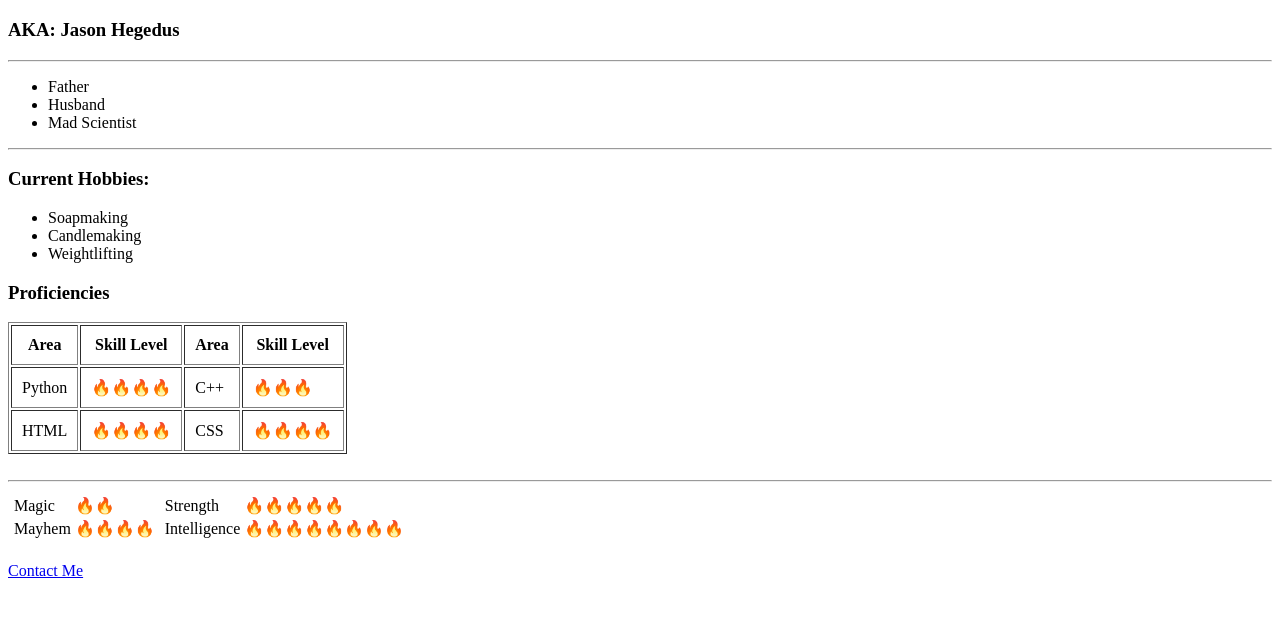
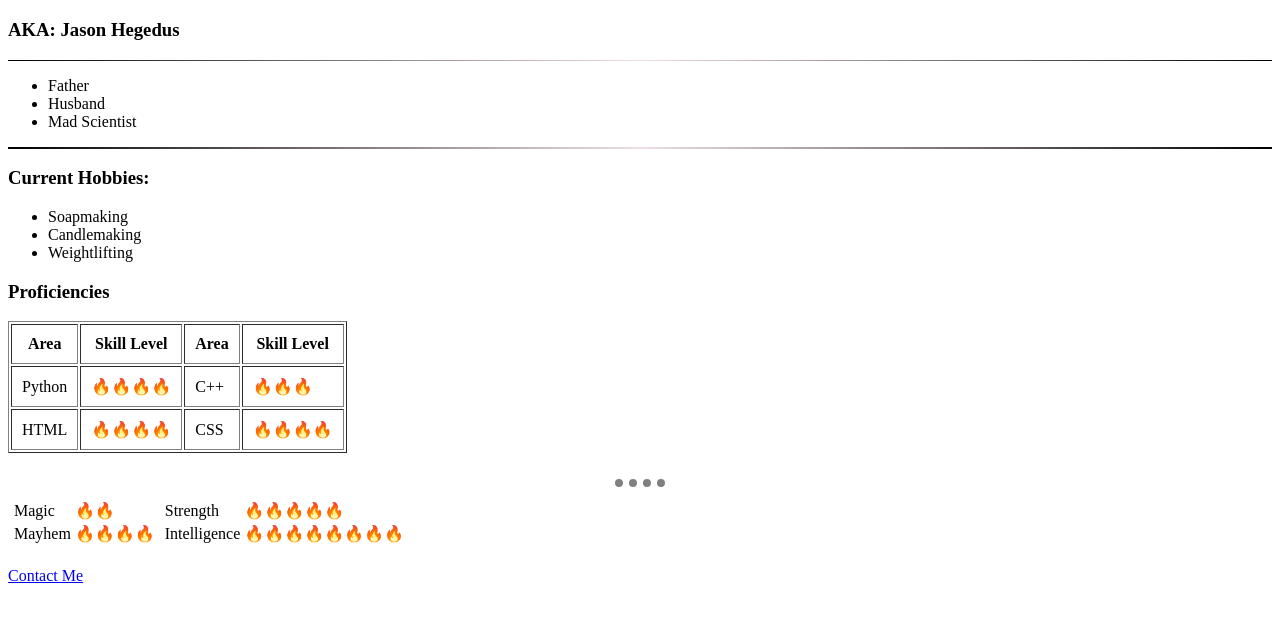
Before and after one commit to Thejayman77/HTML---Personal-Site-Testing, a plain HTML site: page index.html in a window 1280 px wide. Shown: the part 61-680 px from the top of the page. Drawn offline with Linux system fonts and the light colour scheme.

Commit message:
Updated some CSS and uploaded an image for testing

```diff
--- a/index.html
+++ b/index.html
@@ -5,18 +5,55 @@
     <meta http-equiv="X-UA-Compatible" content="IE=edge">
     <meta name="viewport" content="width=device-width, initial-scale=1.0">
     <title>🐉🍀 Jay's World 🍀🐉</title>
+
+    <style>
+        hr.style1 {
+            border: 0;
+            height: 1px;
+            background: rgb(238, 224, 224);
+            background-image: -webkit-linear-gradient(left, rgb(0, 0, 0), rgb(238, 224, 224), rgb(0, 0, 0));
+            background-image: -moz-linear-gradient(left, rgb(0, 0, 0), rgb(238, 224, 224), rgb(0, 0, 0));
+            background-image: -ms-linear-gradient(left, rgb(0, 0, 0), rgb(238, 224, 224), rgb(0, 0, 0));
+            background-image: -o-linear-gradient(left, rgb(0, 0, 0), rgb(238, 224, 224), rgb(0, 0, 0));
+        }
+        hr.style2 {
+            border: 0;
+            height: 2px;
+            background: rgb(238, 224, 224);
+            background-image: -webkit-linear-gradient(left, rgb(0, 0, 0), rgb(238, 224, 224), rgb(0, 0, 0));
+            background-image: -moz-linear-gradient(left, rgb(0, 0, 0), rgb(238, 224, 224), rgb(0, 0, 0));
+            background-image: -ms-linear-gradient(left, rgb(0, 0, 0), rgb(238, 224, 224), rgb(0, 0, 0));
+            background-image: -o-linear-gradient(left, rgb(0, 0, 0), rgb(238, 224, 224), rgb(0, 0, 0));
+        }
+        hr.style3 {
+            border-top: 1px solid red;
+            border-bottom: 1px solid black;
+        }
+        hr.style4 {
+            background: #fff url(images/capacitor.png) repeat;
+            border: none;
+            height: 80px;
+            width: 90%;
+            background-size: 80px 80px;
+        }
+        hr.style5 {
+            border: none;
+            border-top: 8px dotted gray;
+            width: 4%;
+        }
+    </style>
 </head>
 
 <body>
     <h1>thejayman77</h1>
     <h3>AKA: Jason Hegedus</h2>
-    <hr>
+    <hr class="style1">
     <ul>
         <li>Father</li>
         <li>Husband</li>
         <li>Mad Scientist</li>
     </ul>
-    <hr>
+    <hr class="style2">
     <h3>Current Hobbies:</h3>
     <ul>
         <li>Soapmaking</li>
@@ -49,7 +86,7 @@
             </tr>
         </tbody>
     </table>
-    <br><hr>
+    <br><hr class="style5">
     <table id="table2">
         <tr>
             <td>
```
Also changed, not shown: images/capacitor.png (added).
